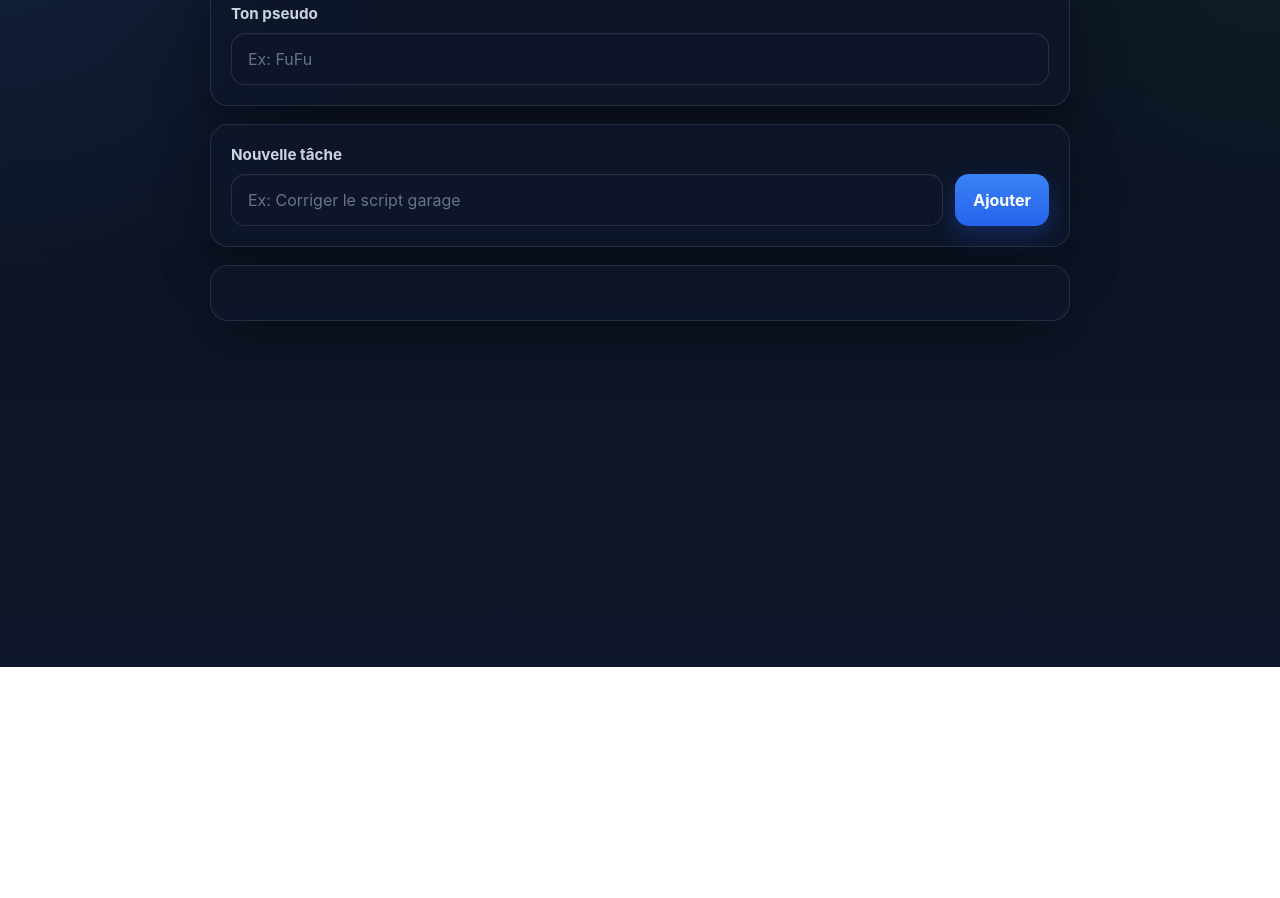
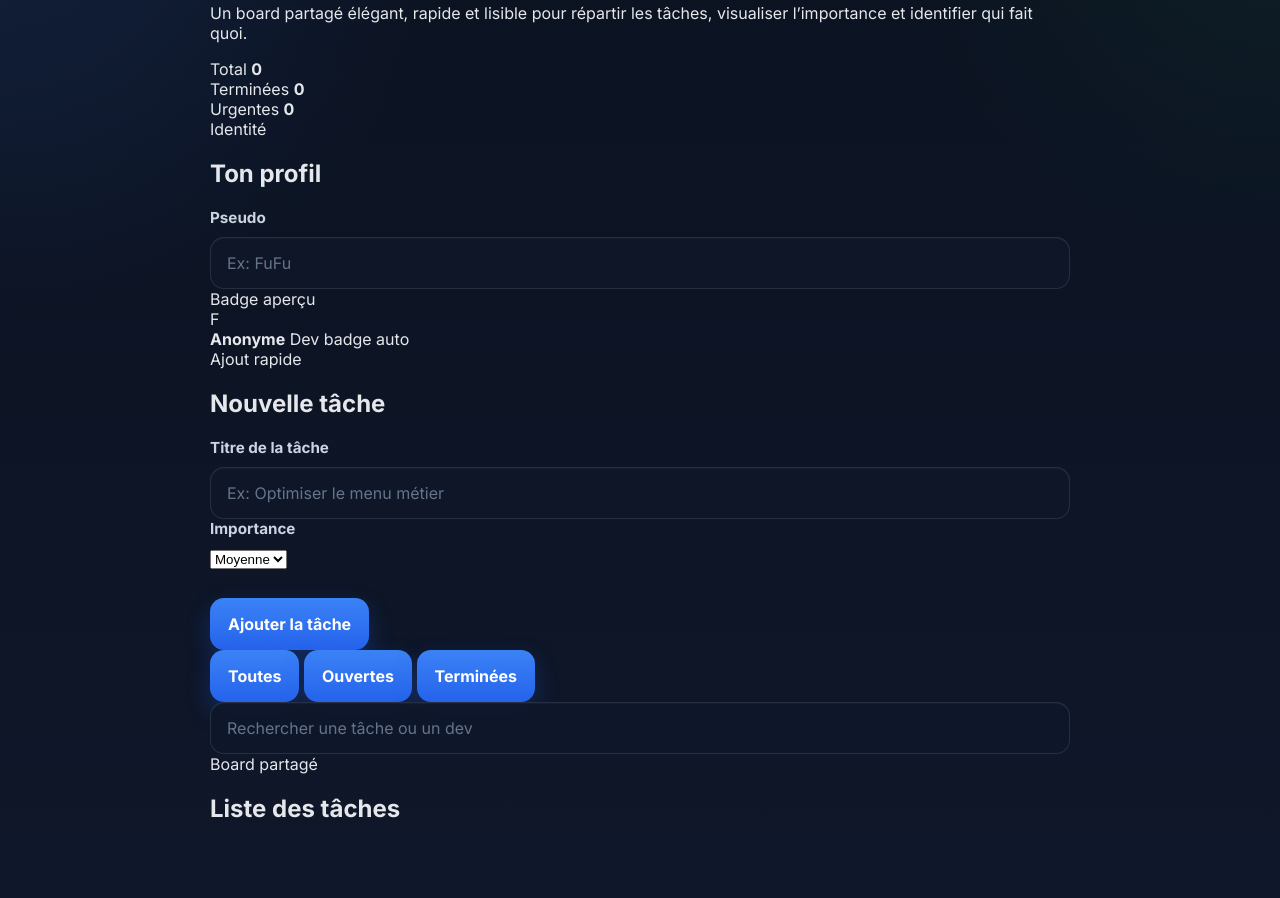
Before and after one commit to Intoxa/Todolist, a website: page public/index.html in a window 1280 px wide. Shown: the part 133-1031 px from the top of the page. Before the commit the page ends 800 px from the top, so only its background shows below. Drawn offline with Linux system fonts and the light colour scheme; no server answers.

Commit message:
Update index.html

```diff
--- a/public/index.html
+++ b/public/index.html
@@ -3,29 +3,121 @@
 <head>
   <meta charset="UTF-8">
   <meta name="viewport" content="width=device-width,initial-scale=1.0">
-  <title>Todo Dev</title>
+  <title>Todo List</title>
+  <link rel="preconnect" href="https://fonts.googleapis.com">
+  <link rel="preconnect" href="https://fonts.gstatic.com" crossorigin>
+  <link href="https://fonts.googleapis.com/css2?family=Inter:wght@400;500;600;700;800;900&display=swap" rel="stylesheet">
   <link rel="stylesheet" href="/style.css">
 </head>
 <body>
-  <div class="container">
-    <h1>Todo Dev</h1>
-    <div class="card">
-      <label for="pseudo">Ton pseudo</label>
-      <input id="pseudo" type="text" maxlength="30" placeholder="Ex: FuFu">
-    </div>
-    <div class="card">
-      <form id="todo-form">
-        <label for="todo-input">Nouvelle tâche</label>
-        <div class="row">
-          <input id="todo-input" type="text" maxlength="200" placeholder="Ex: Corriger le script garage">
-          <button type="submit">Ajouter</button>
+  <div class="app-shell">
+    <div class="noise"></div>
+    <main class="container">
+      <section class="hero">
+        <div class="hero-top">
+          <div>
+            <div class="eyebrow">Equipe dev collaborative</div>
+            <h1>Todo Dev Board</h1>
+            <p class="hero-text">Un board partagé élégant, rapide et lisible pour répartir les tâches, visualiser l’importance et identifier qui fait quoi.</p>
+          </div>
+          <div class="hero-stats">
+            <div class="stat-card">
+              <span>Total</span>
+              <strong id="stat-total">0</strong>
+            </div>
+            <div class="stat-card">
+              <span>Terminées</span>
+              <strong id="stat-done">0</strong>
+            </div>
+            <div class="stat-card">
+              <span>Urgentes</span>
+              <strong id="stat-critical">0</strong>
+            </div>
+          </div>
         </div>
-      </form>
-    </div>
-    <div class="card">
-      <div id="count"></div>
-      <ul id="todo-list"></ul>
-    </div>
+      </section>
+
+      <section class="panel panel-profile">
+        <div class="panel-head">
+          <div>
+            <span class="panel-kicker">Identité</span>
+            <h2>Ton profil</h2>
+          </div>
+        </div>
+        <div class="profile-grid">
+          <div class="field">
+            <label for="pseudo">Pseudo</label>
+            <input id="pseudo" type="text" maxlength="30" placeholder="Ex: FuFu">
+          </div>
+          <div class="preview-card">
+            <span class="preview-label">Badge aperçu</span>
+            <div class="dev-badge-preview" id="dev-badge-preview">
+              <span class="dev-avatar" id="dev-avatar">F</span>
+              <div class="dev-meta">
+                <strong id="dev-name">Anonyme</strong>
+                <span id="dev-role">Dev badge auto</span>
+              </div>
+            </div>
+          </div>
+        </div>
+      </section>
+
+      <section class="panel panel-create">
+        <div class="panel-head">
+          <div>
+            <span class="panel-kicker">Ajout rapide</span>
+            <h2>Nouvelle tâche</h2>
+          </div>
+        </div>
+        <form id="todo-form" class="create-grid">
+          <div class="field field-wide">
+            <label for="todo-input">Titre de la tâche</label>
+            <input id="todo-input" type="text" maxlength="200" placeholder="Ex: Optimiser le menu métier">
+          </div>
+          <div class="field">
+            <label for="priority">Importance</label>
+            <select id="priority">
+              <option value="low">Faible</option>
+              <option value="medium" selected>Moyenne</option>
+              <option value="high">Haute</option>
+              <option value="critical">Critique</option>
+            </select>
+          </div>
+          <div class="field field-submit">
+            <label>&nbsp;</label>
+            <button type="submit" id="submit-btn">Ajouter la tâche</button>
+          </div>
+        </form>
+      </section>
+
+      <section class="panel panel-toolbar">
+        <div class="toolbar">
+          <div class="toolbar-left">
+            <div class="segment" id="filter-segment">
+              <button type="button" class="segment-btn active" data-filter="all">Toutes</button>
+              <button type="button" class="segment-btn" data-filter="open">Ouvertes</button>
+              <button type="button" class="segment-btn" data-filter="done">Terminées</button>
+            </div>
+          </div>
+          <div class="toolbar-right">
+            <div class="search-box">
+              <input id="search-input" type="text" maxlength="50" placeholder="Rechercher une tâche ou un dev">
+            </div>
+          </div>
+        </div>
+      </section>
+
+      <section class="panel panel-board">
+        <div class="board-head">
+          <div>
+            <span class="panel-kicker">Board partagé</span>
+            <h2>Liste des tâches</h2>
+          </div>
+          <div id="count" class="count-chip"></div>
+        </div>
+        <ul id="todo-list" class="todo-list"></ul>
+      </section>
+    </main>
   </div>
   <script src="/app.js"></script>
 </body>
```
